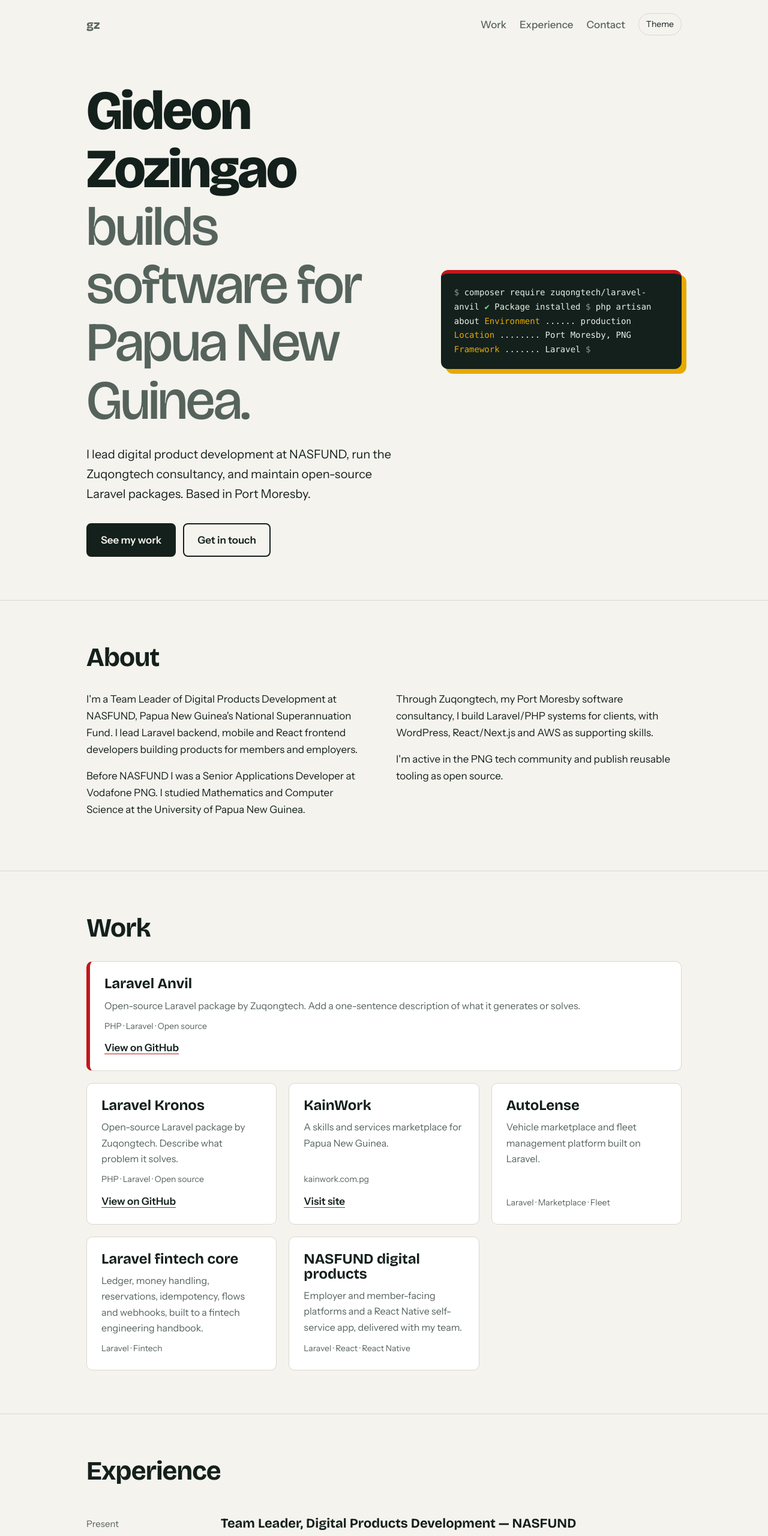
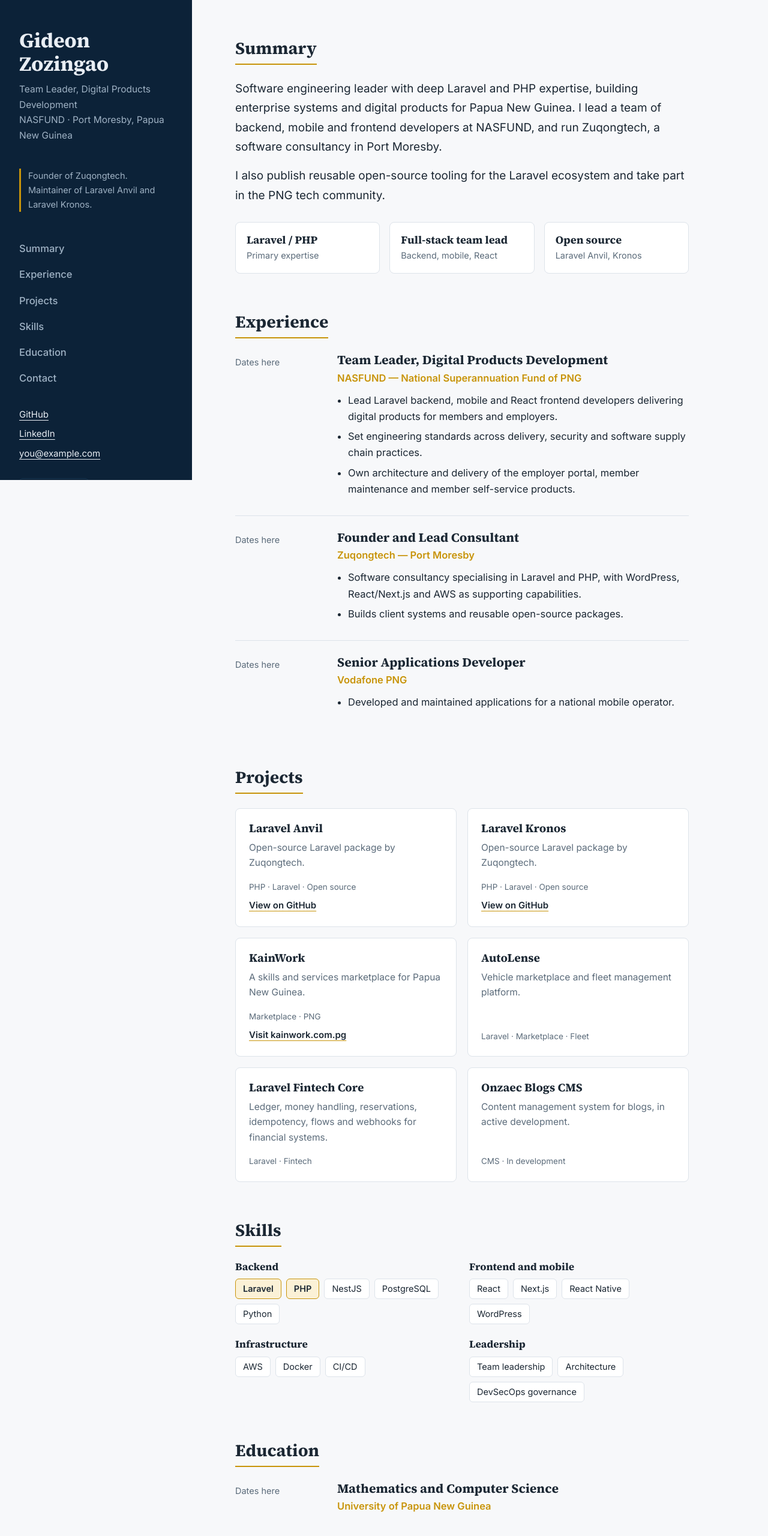
Before and after one commit to gideonzozingao/gideonzozingao.github.io, a plain HTML site: page index.html in a window 1280 px wide. Shown: the top 2560 px of the page at 60% size. Drawn offline with nearby package versions, Linux system fonts and the light colour scheme.

Commit message:
Update index.html

```diff
--- a/index.html
+++ b/index.html
@@ -3,251 +3,237 @@
 <head>
 <meta charset="utf-8">
 <meta name="viewport" content="width=device-width, initial-scale=1">
-<title>Gideon Zozingao — Software Engineer, Port Moresby</title>
-<meta name="description" content="Gideon Zozingao: Laravel engineer, Team Leader of Digital Products Development at NASFUND, founder of Zuqongtech.">
+<title>Gideon Zozingao — Software Engineering Leader, Port Moresby</title>
+<meta name="description" content="Gideon Zozingao: Team Leader of Digital Products Development at NASFUND, founder of Zuqongtech, Laravel/PHP engineer in Papua New Guinea.">
 <link rel="preconnect" href="https://fonts.googleapis.com">
 <link rel="preconnect" href="https://fonts.gstatic.com" crossorigin>
-<link href="https://fonts.googleapis.com/css2?family=Bricolage+Grotesque:opsz,wght@12..96,500;12..96,700;12..96,800&family=Instrument+Sans:wght@400;500;600&display=swap" rel="stylesheet">
+<link href="https://fonts.googleapis.com/css2?family=Source+Serif+4:opsz,wght@8..60,500;8..60,700&family=Inter:wght@400;500;600&display=swap" rel="stylesheet">
 <style>
 :root{
-  --bg:#f4f3ee; --surface:#ffffff; --ink:#14201c; --muted:#56635d; --line:#d9d8cf;
-  --red:#c4161c; --gold:#e7a900; --code-bg:#14201c; --code-ink:#e8efe9;
-  color-scheme: light;
+  --navy:#0c2238; --navy2:#16344f; --paper:#f7f8fa; --surface:#fff; --ink:#1b2733; --muted:#5b6b7a;
+  --line:#dde3ea; --gold:#c8940a; --gold-soft:#fbf1d6; --on-navy:#e9eef4; --on-navy-muted:#9fb2c4;
+  color-scheme:light;
 }
-@media (prefers-color-scheme: dark){
-  :root:not([data-theme="light"]){
-    --bg:#0f1714; --surface:#16211d; --ink:#eef2ee; --muted:#9aa8a1; --line:#27342f;
-    --red:#ef5350; --gold:#f2b705; --code-bg:#0a100e; --code-ink:#e8efe9;
-    color-scheme: dark;
-  }
-}
-:root[data-theme="dark"]{
-  --bg:#0f1714; --surface:#16211d; --ink:#eef2ee; --muted:#9aa8a1; --line:#27342f;
-  --red:#ef5350; --gold:#f2b705; --code-bg:#0a100e; --code-ink:#e8efe9;
-  color-scheme: dark;
-}
+@media (prefers-color-scheme:dark){:root:not([data-theme="light"]){
+  --navy:#07131f; --navy2:#0e2236; --paper:#0b1520; --surface:#111e2b; --ink:#e6edf4; --muted:#93a4b4;
+  --line:#22323f; --gold:#e0b030; --gold-soft:#2a2410; color-scheme:dark}}
+:root[data-theme="dark"]{--navy:#07131f;--navy2:#0e2236;--paper:#0b1520;--surface:#111e2b;--ink:#e6edf4;--muted:#93a4b4;--line:#22323f;--gold:#e0b030;--gold-soft:#2a2410;color-scheme:dark}
 *{box-sizing:border-box}
 html{scroll-behavior:smooth}
-@media (prefers-reduced-motion:reduce){html{scroll-behavior:auto}*{animation:none!important;transition:none!important}}
-body{margin:0;background:var(--bg);color:var(--ink);font:400 17px/1.65 "Instrument Sans",system-ui,sans-serif}
+@media (prefers-reduced-motion:reduce){html{scroll-behavior:auto}}
+body{margin:0;background:var(--paper);color:var(--ink);font:400 16.5px/1.65 Inter,system-ui,sans-serif}
 a{color:inherit}
 a:focus-visible,button:focus-visible{outline:3px solid var(--gold);outline-offset:3px;border-radius:4px}
-.wrap{max-width:1040px;margin:0 auto;padding:0 24px}
-h1,h2,h3{font-family:"Bricolage Grotesque",sans-serif;line-height:1.05;margin:0}
+h1,h2,h3{font-family:"Source Serif 4",Georgia,serif;margin:0;line-height:1.15}
 
-/* nav */
-nav{display:flex;justify-content:space-between;align-items:center;padding:22px 0}
-nav .logo{font:800 20px "Bricolage Grotesque",sans-serif;text-decoration:none}
-nav ul{display:flex;gap:22px;list-style:none;margin:0;padding:0;align-items:center}
-nav a{text-decoration:none;color:var(--muted);font-weight:500}
-nav a:hover{color:var(--ink)}
-#theme{background:none;border:1px solid var(--line);color:var(--ink);border-radius:999px;padding:6px 12px;cursor:pointer;font:inherit;font-size:14px}
+.layout{display:grid;grid-template-columns:320px 1fr;min-height:100vh}
+aside{background:var(--navy);color:var(--on-navy);padding:48px 32px;position:sticky;top:0;height:100vh;display:flex;flex-direction:column;gap:28px;overflow:auto}
+aside h1{font-size:34px;font-weight:700;letter-spacing:-.01em}
+.role{color:var(--on-navy-muted);margin:10px 0 0;font-size:15.5px}
+.badge{border-left:3px solid var(--gold);padding-left:12px;font-size:14.5px;color:var(--on-navy-muted)}
+aside nav ul{list-style:none;margin:0;padding:0;display:grid;gap:4px}
+aside nav a{display:block;padding:6px 0;text-decoration:none;color:var(--on-navy-muted);font-weight:500}
+aside nav a:hover{color:#fff}
+.links{margin-top:auto;display:grid;gap:8px;font-size:15px}
+.links a{color:var(--on-navy);text-underline-offset:4px}
+#theme{align-self:flex-start;background:none;border:1px solid var(--navy2);color:var(--on-navy);border-radius:6px;padding:6px 12px;font:inherit;font-size:14px;cursor:pointer}
+#theme:hover{border-color:var(--gold)}
 
-/* hero */
-.hero{padding:56px 0 72px;display:grid;grid-template-columns:1.15fr .85fr;gap:48px;align-items:center}
-.hero h1{font-size:clamp(46px,8vw,92px);font-weight:800;letter-spacing:-.03em}
-.hero h1 span{display:block;color:var(--muted);font-weight:500}
-.hero p.lead{font-size:20px;max-width:34em;margin:24px 0 32px}
-.btns{display:flex;gap:12px;flex-wrap:wrap}
-.btn{display:inline-block;padding:12px 22px;border-radius:8px;font-weight:600;text-decoration:none;border:2px solid var(--ink)}
-.btn.primary{background:var(--ink);color:var(--bg)}
-.btn:hover{border-color:var(--red)}
-.term{background:var(--code-bg);color:var(--code-ink);border-radius:12px;padding:20px 22px;font:14px/1.7 ui-monospace,SFMono-Regular,Menlo,Consolas,monospace;overflow-x:auto;border-top:6px solid var(--red);box-shadow:8px 8px 0 var(--gold)}
-.term .dim{color:#8a9a92}.term .ok{color:#7ee0a0}.term .k{color:var(--gold)}
-.cursor{display:inline-block;width:8px;height:1em;background:var(--code-ink);vertical-align:-2px;animation:blink 1.1s steps(1) infinite}
-@keyframes blink{50%{opacity:0}}
+main{padding:64px min(6vw,72px) 80px;max-width:900px}
+section{margin-bottom:64px;scroll-margin-top:32px}
+h2{font-size:28px;margin-bottom:24px;padding-bottom:10px;border-bottom:2px solid var(--gold);display:inline-block}
+.summary{font-size:19px;line-height:1.7;max-width:40em;margin:0 0 16px}
+.stats{display:grid;grid-template-columns:repeat(auto-fit,minmax(170px,1fr));gap:16px;margin-top:28px}
+.stat{background:var(--surface);border:1px solid var(--line);border-radius:8px;padding:16px 18px}
+.stat b{display:block;font:700 18px "Source Serif 4",serif}
+.stat span{color:var(--muted);font-size:14.5px}
 
-/* sections */
-section{padding:72px 0;border-top:1px solid var(--line)}
-section>.wrap>h2{font-size:clamp(30px,5vw,44px);letter-spacing:-.02em;margin-bottom:32px}
-.about{display:grid;grid-template-columns:1fr 1fr;gap:40px}
-.about p{margin:0 0 16px;max-width:34em}
+.job{display:grid;grid-template-columns:150px 1fr;gap:20px;padding:24px 0;border-top:1px solid var(--line)}
+.job:first-of-type{border-top:0;padding-top:0}
+.when{color:var(--muted);font-size:14.5px;padding-top:4px}
+.job h3{font-size:21px}
+.org{color:var(--gold);font-weight:600;margin:4px 0 10px}
+.job ul{margin:0;padding-left:18px;max-width:40em}
+.job li{margin-bottom:6px}
 
-/* projects */
-.grid{display:grid;grid-template-columns:repeat(auto-fill,minmax(290px,1fr));gap:20px}
-.card{background:var(--surface);border:1px solid var(--line);border-radius:10px;padding:24px;display:flex;flex-direction:column;gap:10px}
-.card h3{font-size:24px}
-.card p{margin:0;color:var(--muted);font-size:16px}
-.card .meta{margin-top:auto;font-size:14px;color:var(--muted)}
-.card a.more{font-weight:600;text-decoration-color:var(--red);text-underline-offset:4px}
-.card.feature{grid-column:1/-1;border-left:6px solid var(--red)}
+.projects{display:grid;grid-template-columns:repeat(auto-fill,minmax(260px,1fr));gap:18px}
+.card{background:var(--surface);border:1px solid var(--line);border-radius:8px;padding:22px;display:flex;flex-direction:column;gap:8px}
+.card h3{font-size:19px}
+.card p{margin:0;color:var(--muted);font-size:15.5px}
+.tags{margin-top:auto;padding-top:8px;font-size:13.5px;color:var(--muted)}
+.card a{font-weight:600;font-size:15px;text-underline-offset:4px;text-decoration-color:var(--gold)}
 
-/* experience */
-.job{display:grid;grid-template-columns:200px 1fr;gap:24px;padding:20px 0;border-bottom:1px solid var(--line)}
-.job:last-child{border-bottom:0}
-.job .when{color:var(--muted);font-size:15px}
-.job h3{font-size:22px;margin-bottom:6px}
-.job p{margin:0;max-width:40em}
+.skills{display:grid;grid-template-columns:repeat(auto-fit,minmax(240px,1fr));gap:24px}
+.skills h3{font-size:17px;margin-bottom:10px}
+.skills ul{list-style:none;margin:0;padding:0;display:flex;flex-wrap:wrap;gap:8px}
+.skills li{background:var(--surface);border:1px solid var(--line);border-radius:6px;padding:4px 12px;font-size:14.5px}
+.skills li.core{background:var(--gold-soft);border-color:var(--gold);font-weight:600}
 
-/* stack */
-.stack{display:flex;flex-wrap:wrap;gap:10px;margin:0;padding:0;list-style:none}
-.stack li{border:1px solid var(--line);background:var(--surface);border-radius:999px;padding:6px 16px;font-weight:500}
-.stack li.main{border-color:var(--red);font-weight:600}
+.contact p{max-width:34em}
+.contact a{font-weight:600;text-underline-offset:4px;text-decoration-color:var(--gold)}
+footer{color:var(--muted);font-size:14px}
 
-footer{padding:56px 0 72px;border-top:1px solid var(--line)}
-footer h2{font-size:clamp(32px,6vw,56px);letter-spacing:-.02em;margin-bottom:20px}
-footer ul{list-style:none;padding:0;margin:24px 0 0;display:flex;gap:24px;flex-wrap:wrap}
-footer small{display:block;margin-top:40px;color:var(--muted)}
-
-@media (max-width:760px){
-  .hero,.about{grid-template-columns:1fr}
+@media (max-width:900px){
+  .layout{grid-template-columns:1fr}
+  aside{position:static;height:auto;padding:36px 24px;gap:20px}
+  aside nav{display:none}
+  .links{margin-top:0}
   .job{grid-template-columns:1fr;gap:4px}
-  nav ul li:not(:last-child){display:none}
 }
+@media print{aside{position:static;height:auto}#theme,aside nav{display:none}.layout{display:block}}
 </style>
 </head>
 <body>
-<div class="wrap">
-  <nav aria-label="Main">
-    <a class="logo" href="#top">gz</a>
+<div class="layout">
+  <aside>
+    <div>
+      <h1>Gideon Zozingao</h1>
+      <p class="role">Team Leader, Digital Products Development<br>NASFUND · Port Moresby, Papua New Guinea</p>
+    </div>
+    <p class="badge">Founder of Zuqongtech. Maintainer of Laravel Anvil and Laravel Kronos.</p>
+    <nav aria-label="Sections">
       <ul>
-      <li><a href="#work">Work</a></li>
+        <li><a href="#summary">Summary</a></li>
         <li><a href="#experience">Experience</a></li>
+        <li><a href="#projects">Projects</a></li>
+        <li><a href="#skills">Skills</a></li>
+        <li><a href="#education">Education</a></li>
         <li><a href="#contact">Contact</a></li>
-      <li><button id="theme" type="button" aria-label="Toggle dark mode">Theme</button></li>
       </ul>
     </nav>
+    <div class="links">
+      <a href="https://github.com/gideonzozingao">GitHub</a>
+      <a href="https://www.linkedin.com/in/gideon-zozingao-83aa511a6/">LinkedIn</a>
+      <a href="mailto:you@example.com">you@example.com</a><!-- TODO: your email -->
+    </div>
+    <button id="theme" type="button" aria-label="Toggle dark mode">Switch theme</button>
+  </aside>
 
-  <header class="hero" id="top">
+  <main>
+    <section id="summary">
+      <h2>Summary</h2>
+      <p class="summary">Software engineering leader with deep Laravel and PHP expertise, building enterprise systems and digital products for Papua New Guinea. I lead a team of backend, mobile and frontend developers at NASFUND, and run Zuqongtech, a software consultancy in Port Moresby.</p>
+      <p class="summary">I also publish reusable open-source tooling for the Laravel ecosystem and take part in the PNG tech community.</p>
+      <div class="stats">
+        <div class="stat"><b>Laravel / PHP</b><span>Primary expertise</span></div>
+        <div class="stat"><b>Full-stack team lead</b><span>Backend, mobile, React</span></div>
+        <div class="stat"><b>Open source</b><span>Laravel Anvil, Kronos</span></div>
+      </div>
+    </section>
+
+    <section id="experience">
+      <h2>Experience</h2>
+      <!-- TODO: add exact dates from LinkedIn in each .when -->
+      <div class="job">
+        <div class="when">Dates here</div>
         <div>
-      <h1>Gideon Zozingao<span>builds software for Papua New Guinea.</span></h1>
-      <p class="lead">I lead digital product development at NASFUND, run the Zuqongtech consultancy, and maintain open-source Laravel packages. Based in Port Moresby.</p>
-      <div class="btns">
-        <a class="btn primary" href="#work">See my work</a>
-        <a class="btn" href="#contact">Get in touch</a>
+          <h3>Team Leader, Digital Products Development</h3>
+          <p class="org">NASFUND — National Superannuation Fund of PNG</p>
+          <ul>
+            <li>Lead Laravel backend, mobile and React frontend developers delivering digital products for members and employers.</li>
+            <li>Set engineering standards across delivery, security and software supply chain practices.</li>
+            <li>Own architecture and delivery of the employer portal, member maintenance and member self-service products.</li>
+          </ul>
         </div>
       </div>
-    <div class="term" role="img" aria-label="Terminal showing a Laravel package install">
-<span class="dim">$</span> composer require zuqongtech/laravel-anvil
-<span class="ok">✔</span> Package installed
-<span class="dim">$</span> php artisan about
-<span class="k">Environment</span> ...... production
-<span class="k">Location</span> ........ Port Moresby, PNG
-<span class="k">Framework</span> ....... Laravel
-<span class="dim">$</span> <span class="cursor"></span>
+      <div class="job">
+        <div class="when">Dates here</div>
+        <div>
+          <h3>Founder and Lead Consultant</h3>
+          <p class="org">Zuqongtech — Port Moresby</p>
+          <ul>
+            <li>Software consultancy specialising in Laravel and PHP, with WordPress, React/Next.js and AWS as supporting capabilities.</li>
+            <li>Builds client systems and reusable open-source packages.</li>
+          </ul>
         </div>
-  </header>
       </div>
-
-<section id="about">
-  <div class="wrap">
-    <h2>About</h2>
-    <div class="about">
+      <div class="job">
+        <div class="when">Dates here</div>
         <div>
-        <p>I'm a Team Leader of Digital Products Development at NASFUND, Papua New Guinea's National Superannuation Fund. I lead Laravel backend, mobile and React frontend developers building products for members and employers.</p>
-        <p>Before NASFUND I was a Senior Applications Developer at Vodafone PNG. I studied Mathematics and Computer Science at the University of Papua New Guinea.</p>
-      </div>
-      <div>
-        <p>Through Zuqongtech, my Port Moresby software consultancy, I build Laravel/PHP systems for clients, with WordPress, React/Next.js and AWS as supporting skills.</p>
-        <p>I'm active in the PNG tech community and publish reusable tooling as open source.</p>
-      </div>
+          <h3>Senior Applications Developer</h3>
+          <p class="org">Vodafone PNG</p>
+          <ul>
+            <li>Developed and maintained applications for a national mobile operator.</li>
+            <!-- TODO: add 1-2 concrete achievements from your LinkedIn -->
+          </ul>
         </div>
       </div>
     </section>
 
-<section id="work">
-  <div class="wrap">
-    <h2>Work</h2>
-    <div class="grid">
-      <!-- TODO: replace descriptions with one line each in your own words; replace YOUR_GITHUB_USERNAME -->
-      <article class="card feature">
+    <section id="projects">
+      <h2>Projects</h2>
+      <div class="projects">
+        <article class="card">
           <h3>Laravel Anvil</h3>
-        <p>Open-source Laravel package by Zuqongtech. Add a one-sentence description of what it generates or solves.</p>
-        <p class="meta">PHP · Laravel · Open source</p>
-        <a class="more" href="https://github.com/YOUR_GITHUB_USERNAME/laravel-anvil">View on GitHub</a>
+          <p>Open-source Laravel package by Zuqongtech.</p><!-- TODO: one-line description -->
+          <div class="tags">PHP · Laravel · Open source</div>
+          <a href="https://github.com/gideonzozingao">View on GitHub</a>
         </article>
         <article class="card">
           <h3>Laravel Kronos</h3>
-        <p>Open-source Laravel package by Zuqongtech. Describe what problem it solves.</p>
-        <p class="meta">PHP · Laravel · Open source</p>
-        <a class="more" href="https://github.com/YOUR_GITHUB_USERNAME/laravel-kronos">View on GitHub</a>
+          <p>Open-source Laravel package by Zuqongtech.</p><!-- TODO: one-line description -->
+          <div class="tags">PHP · Laravel · Open source</div>
+          <a href="https://github.com/gideonzozingao">View on GitHub</a>
         </article>
         <article class="card">
           <h3>KainWork</h3>
           <p>A skills and services marketplace for Papua New Guinea.</p>
-        <p class="meta">kainwork.com.pg</p>
-        <a class="more" href="https://kainwork.com.pg">Visit site</a>
+          <div class="tags">Marketplace · PNG</div>
+          <a href="https://kainwork.com.pg">Visit kainwork.com.pg</a>
         </article>
         <article class="card">
           <h3>AutoLense</h3>
-        <p>Vehicle marketplace and fleet management platform built on Laravel.</p>
-        <p class="meta">Laravel · Marketplace · Fleet</p>
+          <p>Vehicle marketplace and fleet management platform.</p>
+          <div class="tags">Laravel · Marketplace · Fleet</div>
         </article>
         <article class="card">
-        <h3>Laravel fintech core</h3>
-        <p>Ledger, money handling, reservations, idempotency, flows and webhooks, built to a fintech engineering handbook.</p>
-        <p class="meta">Laravel · Fintech</p>
+          <h3>Laravel Fintech Core</h3>
+          <p>Ledger, money handling, reservations, idempotency, flows and webhooks for financial systems.</p>
+          <div class="tags">Laravel · Fintech</div>
         </article>
         <article class="card">
-        <h3>NASFUND digital products</h3>
-        <p>Employer and member-facing platforms and a React Native self-service app, delivered with my team.</p>
-        <p class="meta">Laravel · React · React Native</p>
+          <h3>Onzaec Blogs CMS</h3>
+          <p>Content management system for blogs, in active development.</p>
+          <div class="tags">CMS · In development</div>
         </article>
-    </div>
       </div>
     </section>
 
-<section id="experience">
-  <div class="wrap">
-    <h2>Experience</h2>
-    <div class="job">
-      <div class="when">Present</div>
-      <div><h3>Team Leader, Digital Products Development — NASFUND</h3>
-      <p>Lead a team of Laravel backend, mobile and React frontend developers shipping digital products for Papua New Guinea's national super fund.</p></div>
-    </div>
-    <div class="job">
-      <div class="when">Present</div>
-      <div><h3>Founder — Zuqongtech</h3>
-      <p>Software consultancy in Port Moresby specialising in Laravel and PHP, with WordPress, React/Next.js and AWS capabilities.</p></div>
-    </div>
-    <div class="job">
-      <div class="when">Earlier</div>
-      <div><h3>Senior Applications Developer — Vodafone PNG</h3>
-      <p>Built and maintained applications for a telecom operator.</p></div>
-    </div>
-    <div class="job">
-      <div class="when">Education</div>
-      <div><h3>Mathematics and Computer Science — University of Papua New Guinea</h3></div>
-    </div>
+    <section id="skills">
+      <h2>Skills</h2>
+      <div class="skills">
+        <div><h3>Backend</h3><ul><li class="core">Laravel</li><li class="core">PHP</li><li>NestJS</li><li>PostgreSQL</li><li>Python</li></ul></div>
+        <div><h3>Frontend and mobile</h3><ul><li>React</li><li>Next.js</li><li>React Native</li><li>WordPress</li></ul></div>
+        <div><h3>Infrastructure</h3><ul><li>AWS</li><li>Docker</li><li>CI/CD</li></ul></div>
+        <div><h3>Leadership</h3><ul><li>Team leadership</li><li>Architecture</li><li>DevSecOps governance</li></ul></div>
       </div>
     </section>
 
-<section id="stack">
-  <div class="wrap">
-    <h2>Stack</h2>
-    <ul class="stack">
-      <li class="main">Laravel</li><li class="main">PHP</li>
-      <li>React</li><li>Next.js</li><li>React Native</li><li>NestJS</li>
-      <li>PostgreSQL</li><li>Docker</li><li>AWS</li><li>WordPress</li>
-    </ul>
+    <section id="education">
+      <h2>Education</h2>
+      <div class="job">
+        <div class="when">Dates here</div>
+        <div><h3>Mathematics and Computer Science</h3><p class="org">University of Papua New Guinea</p></div>
       </div>
     </section>
 
-<footer id="contact">
-  <div class="wrap">
-    <h2>Let's build something.</h2>
-    <p>Available for Laravel consulting through Zuqongtech.</p>
-    <ul>
-      <!-- TODO: replace with your real links -->
-      <li><a href="mailto:you@example.com">you@example.com</a></li>
-      <li><a href="https://github.com/YOUR_GITHUB_USERNAME">GitHub</a></li>
-      <li><a href="https://www.linkedin.com/in/YOUR_LINKEDIN">LinkedIn</a></li>
-    </ul>
-    <small>© <span id="yr"></span> Gideon Zozingao. Port Moresby, Papua New Guinea.</small>
+    <section id="contact" class="contact">
+      <h2>Contact</h2>
+      <p>For Laravel consulting through Zuqongtech, or to talk about engineering in PNG, reach me on <a href="https://www.linkedin.com/in/gideon-zozingao-83aa511a6/">LinkedIn</a> or <a href="mailto:you@example.com">email</a>.</p>
+    </section>
+
+    <footer>© <span id="yr"></span> Gideon Zozingao</footer>
+  </main>
 </div>
-</footer>
-
 <script>
-document.getElementById('yr').textContent = new Date().getFullYear();
+document.getElementById('yr').textContent=new Date().getFullYear();
 (function(){
-  var root = document.documentElement, btn = document.getElementById('theme');
-  try { var saved = localStorage.getItem('theme'); if (saved) root.setAttribute('data-theme', saved); } catch(e){}
-  btn.addEventListener('click', function(){
-    var dark = root.getAttribute('data-theme') === 'dark' ||
-      (!root.getAttribute('data-theme') && matchMedia('(prefers-color-scheme: dark)').matches);
-    var next = dark ? 'light' : 'dark';
-    root.setAttribute('data-theme', next);
-    try { localStorage.setItem('theme', next); } catch(e){}
+  var root=document.documentElement,btn=document.getElementById('theme');
+  try{var s=localStorage.getItem('theme');if(s)root.setAttribute('data-theme',s)}catch(e){}
+  btn.addEventListener('click',function(){
+    var cur=root.getAttribute('data-theme'),dark=cur==='dark'||(!cur&&matchMedia('(prefers-color-scheme: dark)').matches);
+    var next=dark?'light':'dark';root.setAttribute('data-theme',next);
+    try{localStorage.setItem('theme',next)}catch(e){}
   });
 })();
 </script>
```
Lines whose indentation alone changed are shown as unchanged.
